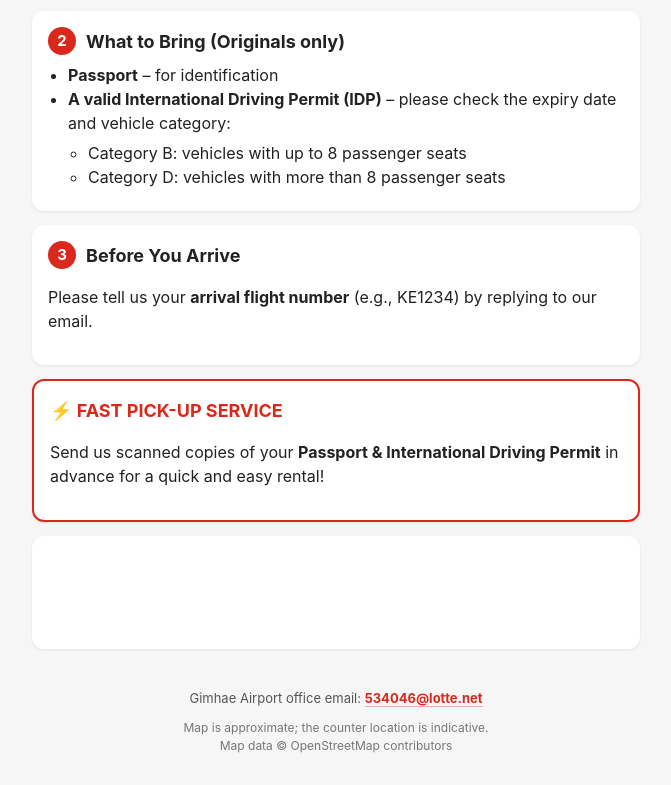
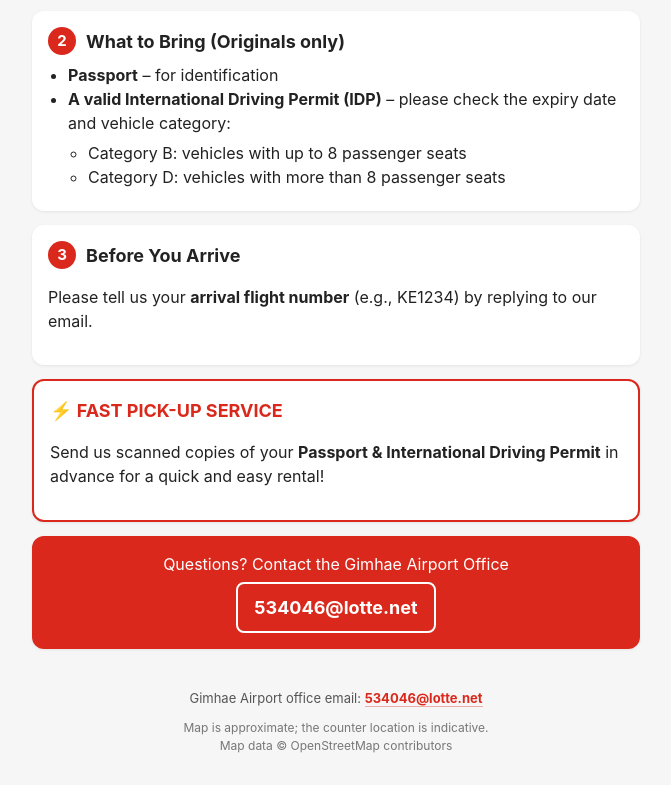
Before and after one commit to handj1998-del/gimhae-pickup-guide, a plain HTML site: page en/index.html in a window 1280 px wide. Shown: the part 1414-2199 px from the top of the page, without its empty margins (304-975 px from the left). Drawn offline with Linux system fonts and the light colour scheme.

Commit message:
Fix contact card colour (was white text on white)

```diff
--- a/style.css
+++ b/style.css
@@ -5,6 +5,6 @@ main{max-width:640px;margin:0 auto;padding:16px}.map img{width:100%;border-radiu
 section.card{background:#fff;border-radius:12px;padding:16px;margin:14px 0;box-shadow:0 1px 3px rgba(0,0,0,.08)}
 .card h2{margin:0 0 8px;font-size:18px;display:flex;gap:10px;align-items:center}.num{background:var(--red);color:#fff;border-radius:50%;width:28px;height:28px;display:inline-flex;align-items:center;justify-content:center;font-size:15px;flex:none}
 ul{margin:6px 0;padding-left:20px}.fast{border:2px solid var(--red);background:#fff5f4}.fast h2{color:var(--red)}
-.contact{background:var(--red);color:#fff;text-align:center}.contact a{color:#fff;font-weight:700;font-size:18px;display:inline-block;padding:10px 16px;border:2px solid #fff;border-radius:8px;text-decoration:none;margin-top:6px}
+section.card.contact{background:var(--red);color:#fff;text-align:center}.contact a{color:#fff;font-weight:700;font-size:18px;display:inline-block;padding:10px 16px;border:2px solid #fff;border-radius:8px;text-decoration:none;margin-top:6px}
 footer{text-align:center;font-size:12px;color:#777;padding:10px 16px 30px}
 .fm{font-size:13px;color:#555;margin:0 0 10px}.fm a{color:#DA291C;font-weight:700;text-decoration:none;white-space:nowrap;border-bottom:1px solid rgba(218,41,28,.35)}
```
